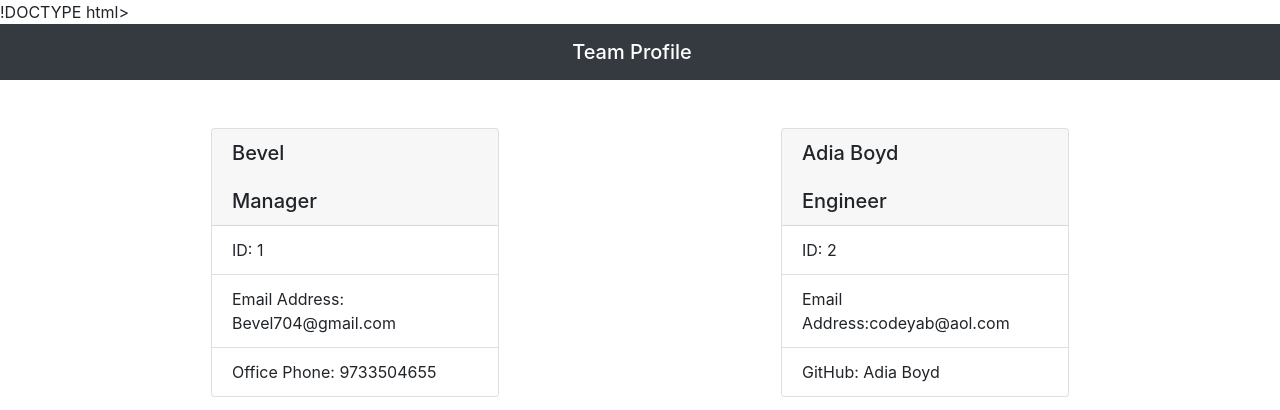
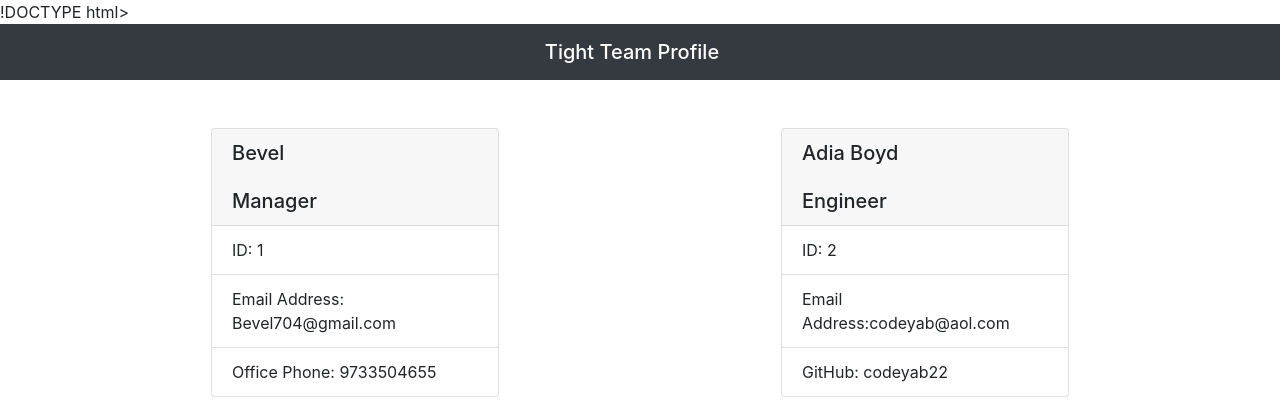
Before and after one commit to codeyab22/Tight-Team-Profile-Generator, a website: page output/index.html in a window 1280 px wide. Shown: the top 410 px of the page. Drawn offline with nearby package versions, Linux system fonts and the light colour scheme.

Commit message:
index.html
I am changing the github

```diff
--- a/output/index.html
+++ b/output/index.html
@@ -9,7 +9,7 @@
     </head>
     <body>
         <nav class="navbar navbar-dark bg-dark mb-5">
-            <span class="navbar-brand mb-0 h1 w-100 text-center">Team Profile</span>
+            <span class="navbar-brand mb-0 h1 w-100 text-center">Tight Team Profile</span>
         </nav>
         <div class="container">
             <div class="row"><div class="col-6">
@@ -27,7 +27,7 @@
             <ul class="list-group list-group-flush">
                 <li class="list-group-item">ID: 2</li>
                 <li class="list-group-item">Email Address:codeyab@aol.com</li>
-                <li class="list-group-item">GitHub: Adia Boyd</li>
+                <li class="list-group-item">GitHub: codeyab22</li>
             </ul>
             </div>
         </div><div class="col-6">
```
